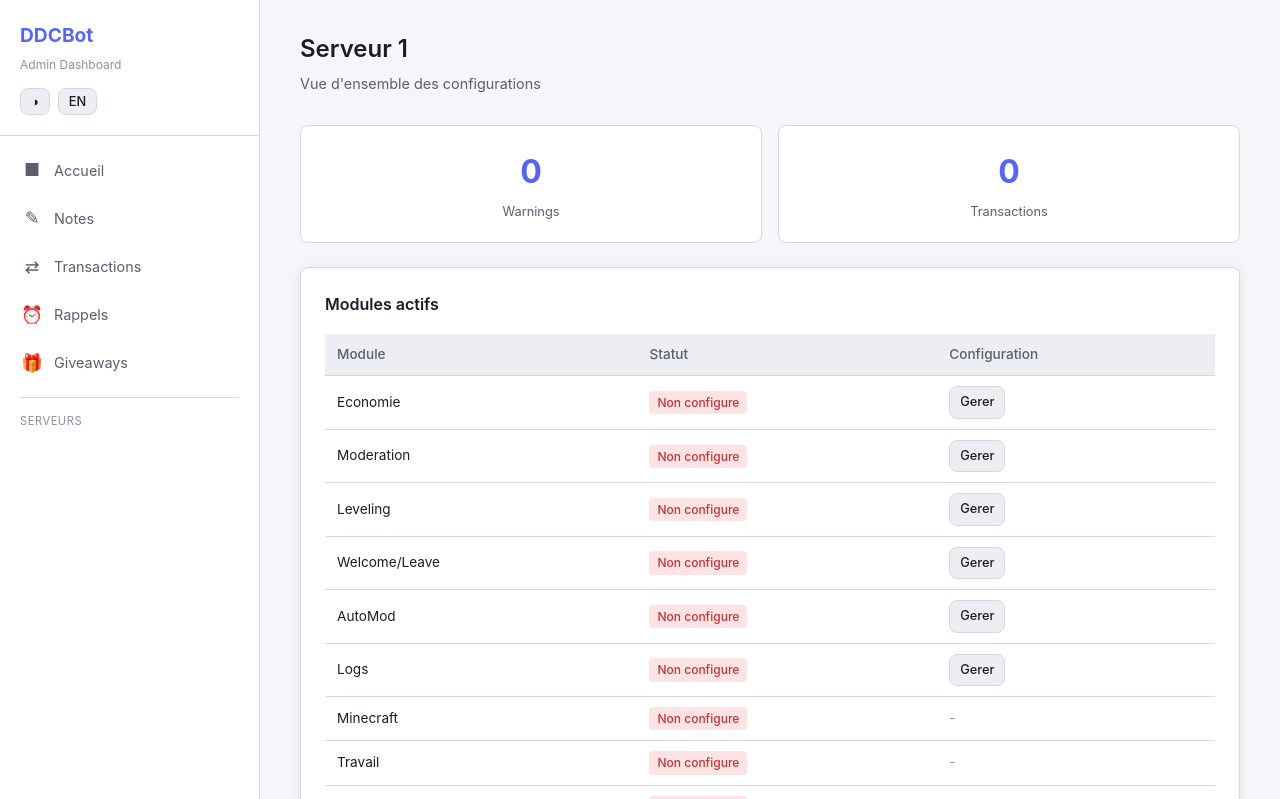
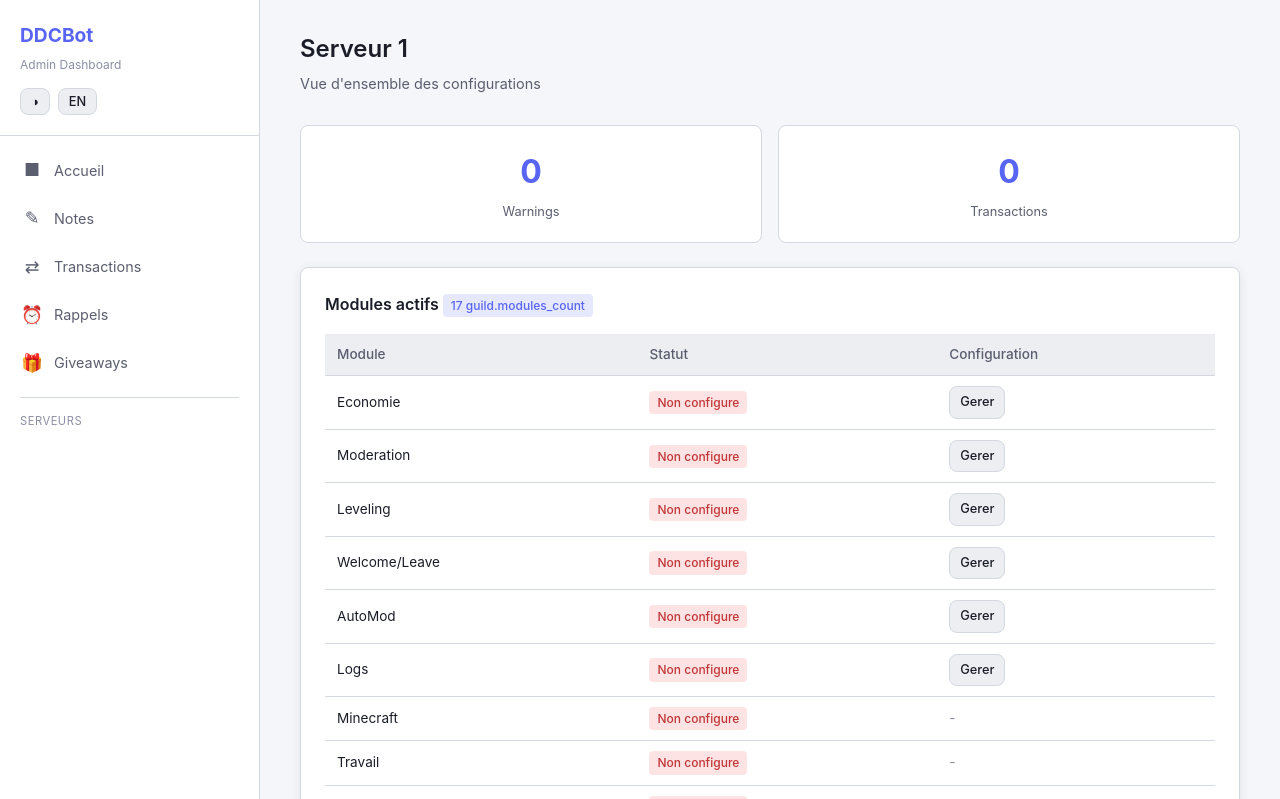
Before and after one commit to Estemobs/ddcbot, a FastAPI app: page /guild/1 in a window 1280 px wide. Shown: the top 799 px of the page. Run offline with FastAPI, Linux system fonts and the light colour scheme; data that the repository does not hold is empty.

Commit message:
fix: Compteur de modules configurés en en-tête de carte
- Affiche le nombre de modules activés dans l'en-tête de la carte guild
- Utilise la classe tag tag-info pour un visuel cohérent avec le dashboard
- S'affiche '0 modules' quand aucun module n'est configuré

```diff
--- a/web_dashboard/templates/guild.html
+++ b/web_dashboard/templates/guild.html
@@ -18,7 +18,7 @@
 </div>
 
 <div class="card">
-  <div class="card-header"><h3>{{ t('guild.modules') }}</h3></div>
+  <div class="card-header"><h3>{{ t('guild.modules') }} <span class="tag tag-info">{{ info | length }} {{ t('guild.modules_count') }}</span></h3></div>
   <div class="table-wrap">
     <table>
       <tr><th>{{ t('guild.col_module') }}</th><th>{{ t('guild.col_status') }}</th><th>{{ t('guild.col_config') }}</th></tr>
```
